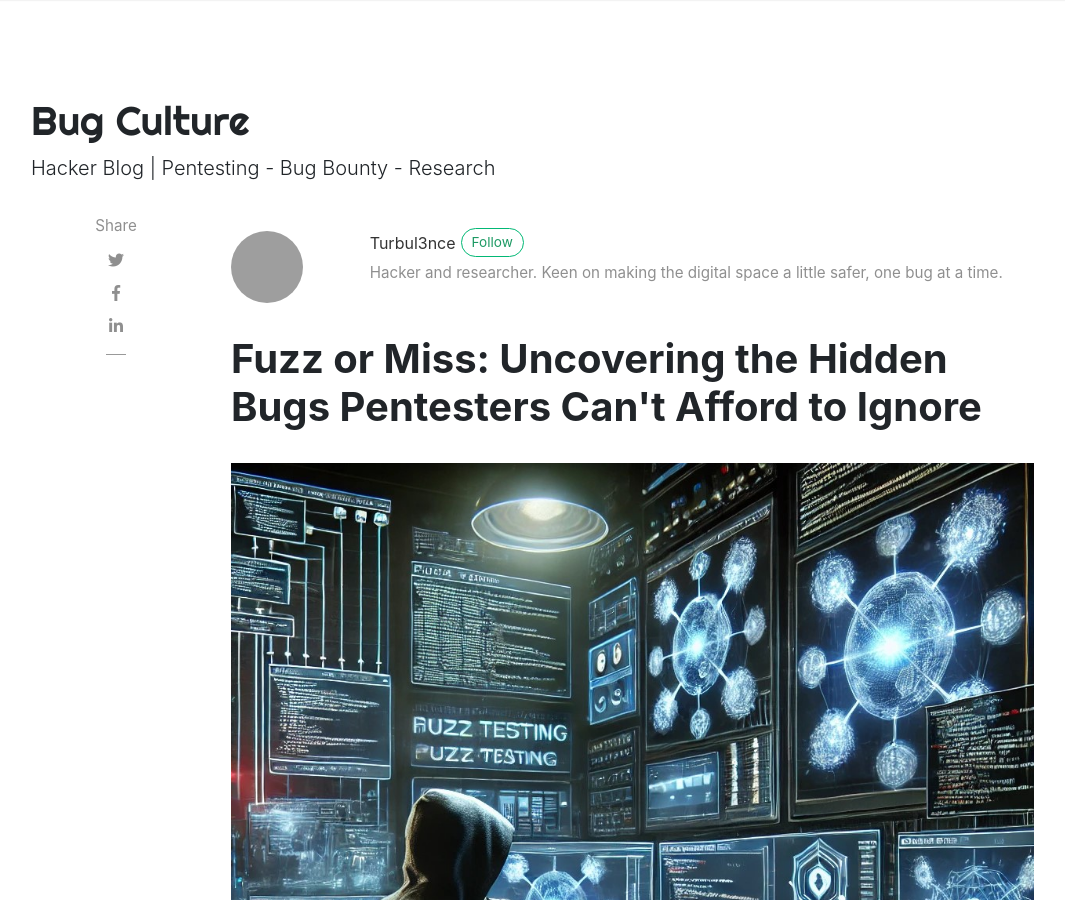
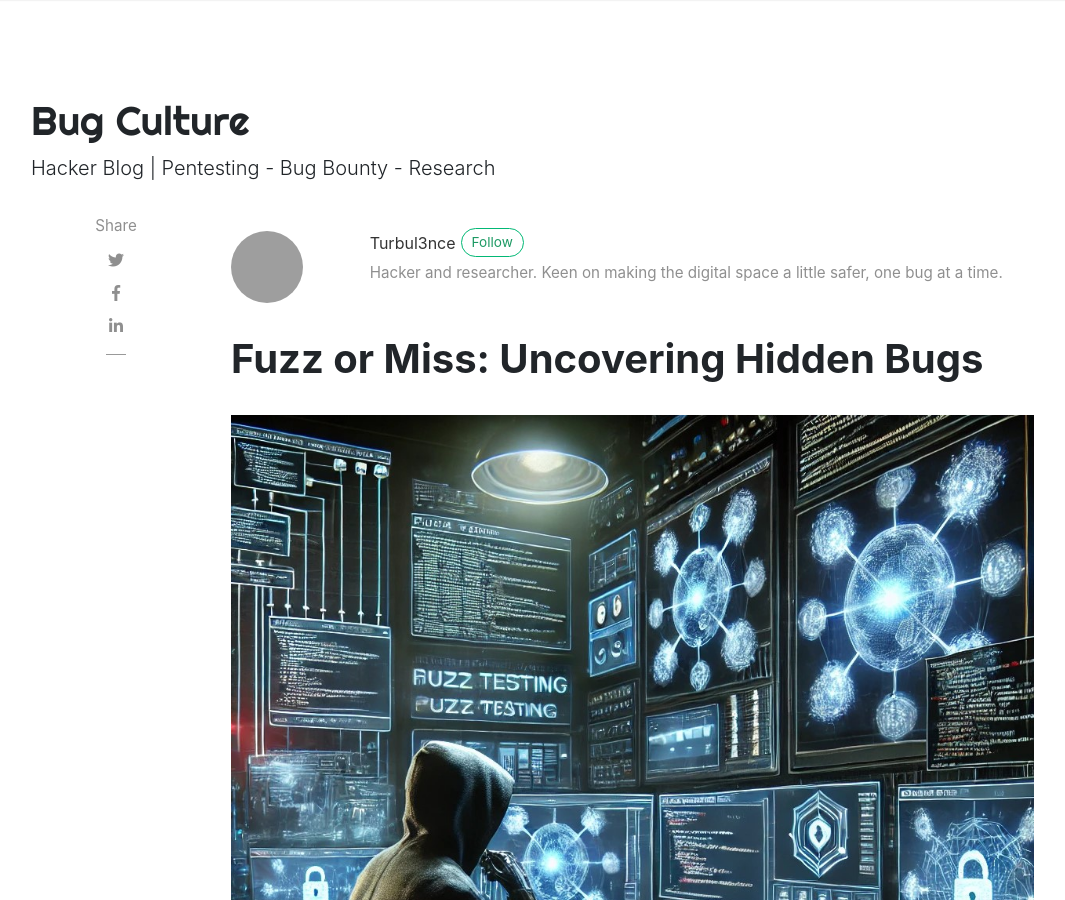
Before and after one commit to Turbul3nce/Turbul3nce.github.io, a Jekyll site: the page built from _posts/2024-08-23-fuzz-or-miss.md, in a window 1280 px wide and 900 px high. Shown: the whole window, without its empty margins (54-1119 px from the left). Built offline with Jekyll 4.4.1, drawn with Linux system fonts in a browser that asks for light colours; nearby versions of some CDN libraries; comment, search, counter and statistics services are not loaded; grey boxes are pictures that could not be loaded.

Commit message:
Update 2024-08-25-fuzz-or-miss.md

```diff
--- a/_posts/2024-08-23-fuzz-or-miss.md
+++ b/_posts/2024-08-23-fuzz-or-miss.md
@@ -1,6 +1,6 @@
 ---
 layout: post
-title:  "Fuzz or Miss: Uncovering the Hidden Bugs Pentesters Can't Afford to Ignore"
+title:  "Fuzz or Miss: Uncovering Hidden Bugs"
 author: chandler
 categories: [ pentests, bug bounty]
 image: assets/images/2.jpg
```
